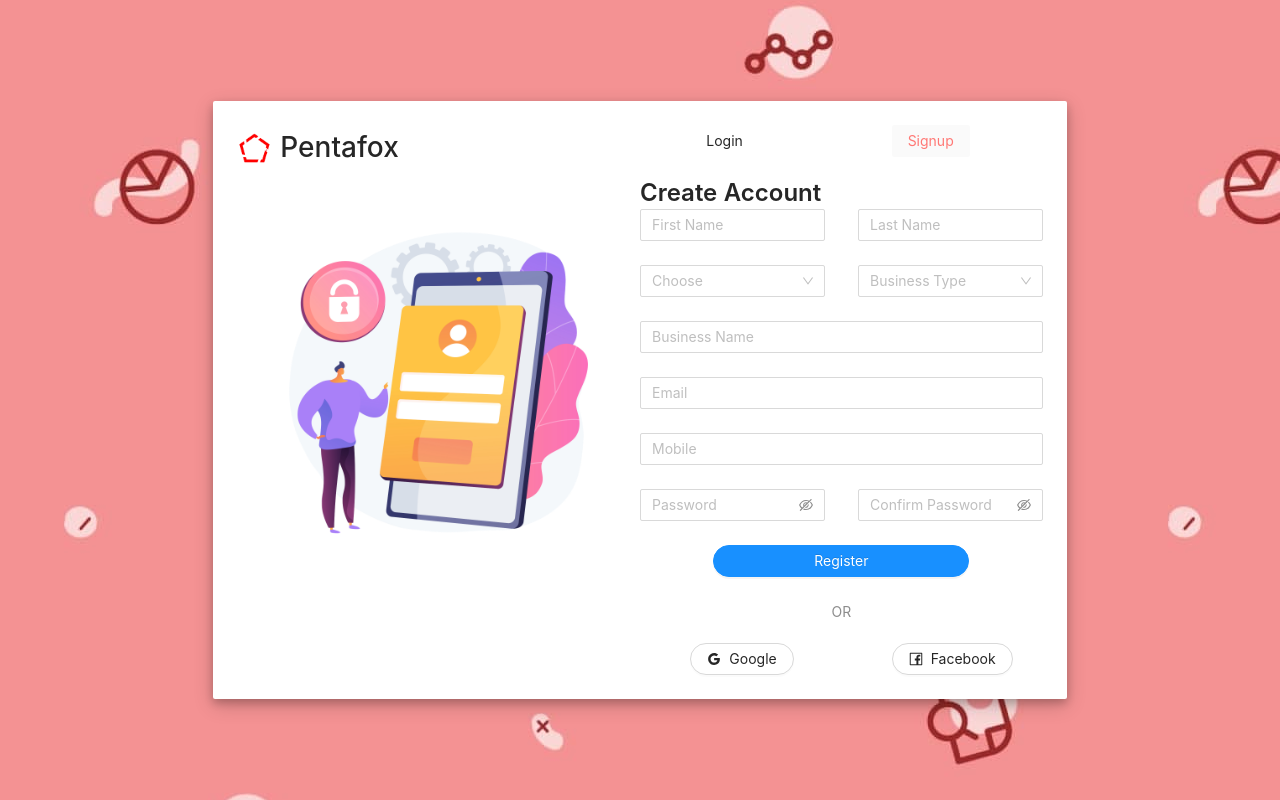
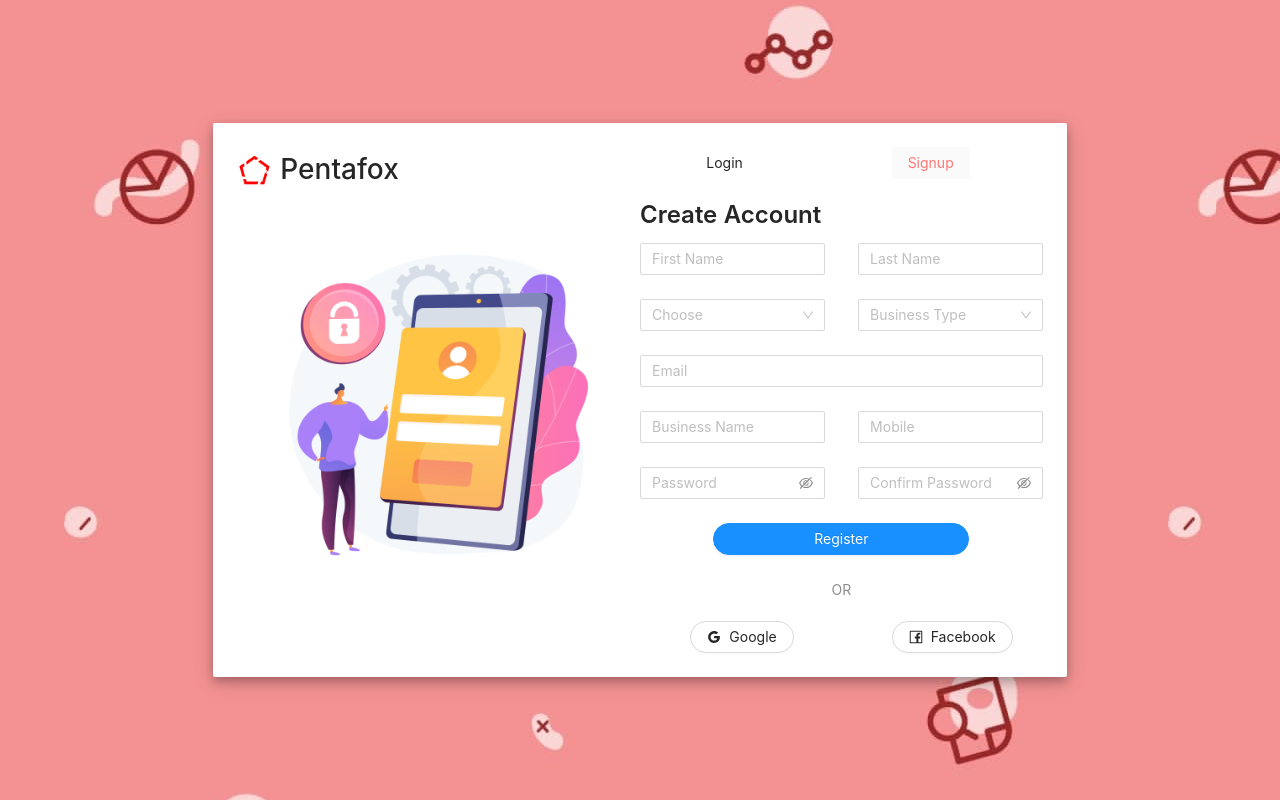
Before and after one commit to ArulPrasath15/invoice-react, a Next.js app: page /Auth in a window 1280 px wide. Both pictures are taken after a click on the button "Signup". Built offline with nearby package versions, Linux system fonts and the light colour scheme.

Commit message:
updated register UI

```diff
--- a/components/Auth/Register.jsx
+++ b/components/Auth/Register.jsx
@@ -23,6 +23,7 @@ function Register() {
            form={form}
           name='login'
           onFinish={onSubmit}
+          className="mt-3"
         >
           <Row justify="space-between">
             <Col xs={24} lg={11}>
@@ -71,14 +72,6 @@ function Register() {
               </Form.Item>
             </Col>
           </Row>
-          <Form.Item
-            name="bname"
-            rules={[
-              { required: true, message: 'Please enter your Business Name ' },
-            ]}
-          >
-            <Input allowClear placeholder="Business Name"  />
-          </Form.Item>
 
           <Form.Item
                 name="email"
@@ -89,7 +82,19 @@ function Register() {
               >
                 <Input allowClear placeholder="Email"  />
           </Form.Item>
+          <Row justify="space-between">
+            <Col xs={24} lg={11}>
+            <Form.Item
+              name="bname"
+              rules={[
+                { required: true, message: 'Please enter your Business Name ' },
+              ]}
+            >
+              <Input allowClear placeholder="Business Name"  />
+            </Form.Item>
 
+            </Col>
+            <Col xs={24} lg={11}>
               <Form.Item
                   name="mobile"
                   rules={[
@@ -98,6 +103,9 @@ function Register() {
               >
                   <Input allowClear placeholder="Mobile"  />
               </Form.Item>
+            </Col>
+          </Row>
+
 
           <Row justify="space-between">
             <Col xs={24} lg={11}>
@@ -142,41 +150,6 @@ function Register() {
               </Button>
           </Form.Item>
         </Form>
-
-        {/* <Row justify="space-between">
-          <Col xs={24} md={11}>
-            <Input placeholder="First Name" allowClear className="mt-3" />
-          </Col>
-          <Col xs={24} md={11}>
-            <Input placeholder="Last Name" allowClear className="mt-3" />
-          </Col>
-        </Row>
-        <Row justify="space-between" >
-          <Col xs={24} md={11} className="mt-3">
-            <Select defaultValue='Male' className='w-100'>
-              <Option value="Male">Male</Option>
-              <Option value="Female">Female</Option>
-              <Option value="Other">Other</Option>
-            </Select>
-          </Col>
-          <Col xs={24} md={11} className="mt-3">
-            <Select defaultValue='Retailer' className='w-100'>
-                <Option value="Retailer">Retailer</Option>
-                <Option value="Freelancer">Freelancer</Option>
-            </Select>
-          </Col>
-        </Row>
-        <Input placeholder="Company Name" allowClear className="mt-3 w-100" />
-        <Input placeholder="Email" allowClear className="mt-3 w-100" />
-        <Input.Password placeholder="Password" className="mt-3 w-100" />
-        <Input.Password placeholder="Confirm Password" className="mt-3 w-100" />
-        <div className="text-center">
-          <Link to='/home'>
-            <Button className="mt-4 rounded-btn" shape="round" type="primary">
-                Register
-            </Button>
-          </Link>
-        </div> */}
         <Typography className="text-center mt-5">
           <Text type="secondary"> OR </Text>
         </Typography>
```
Lines whose indentation alone changed are shown as unchanged.
